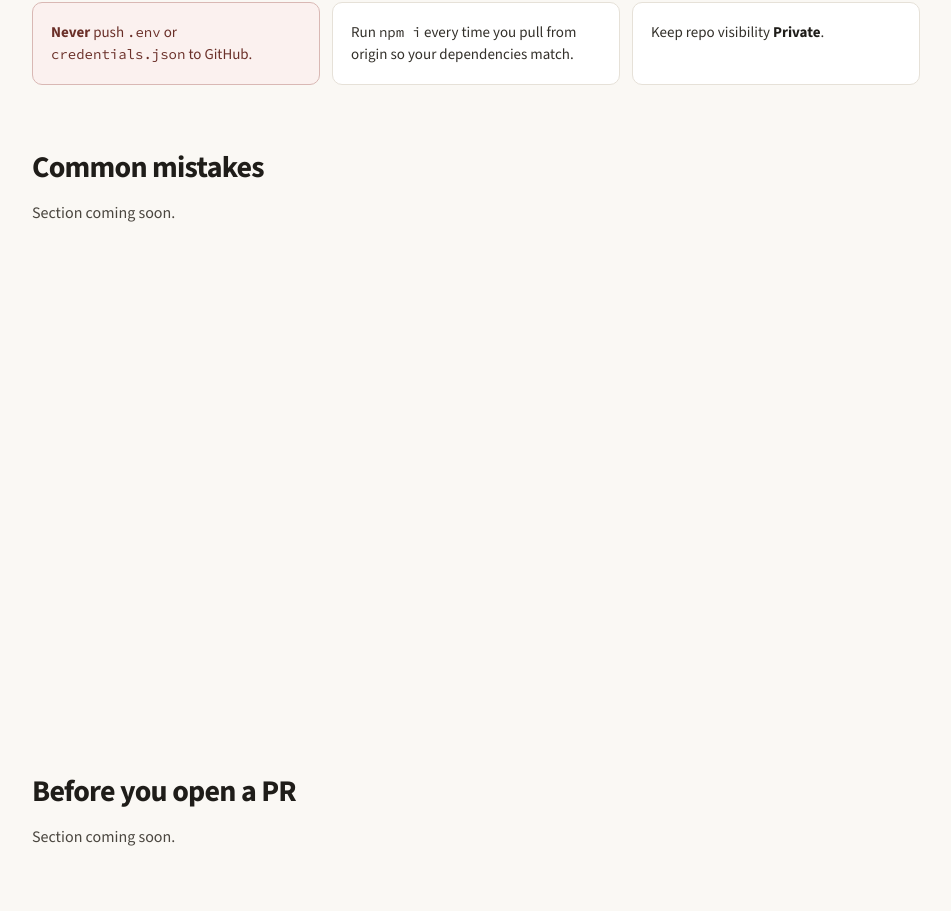
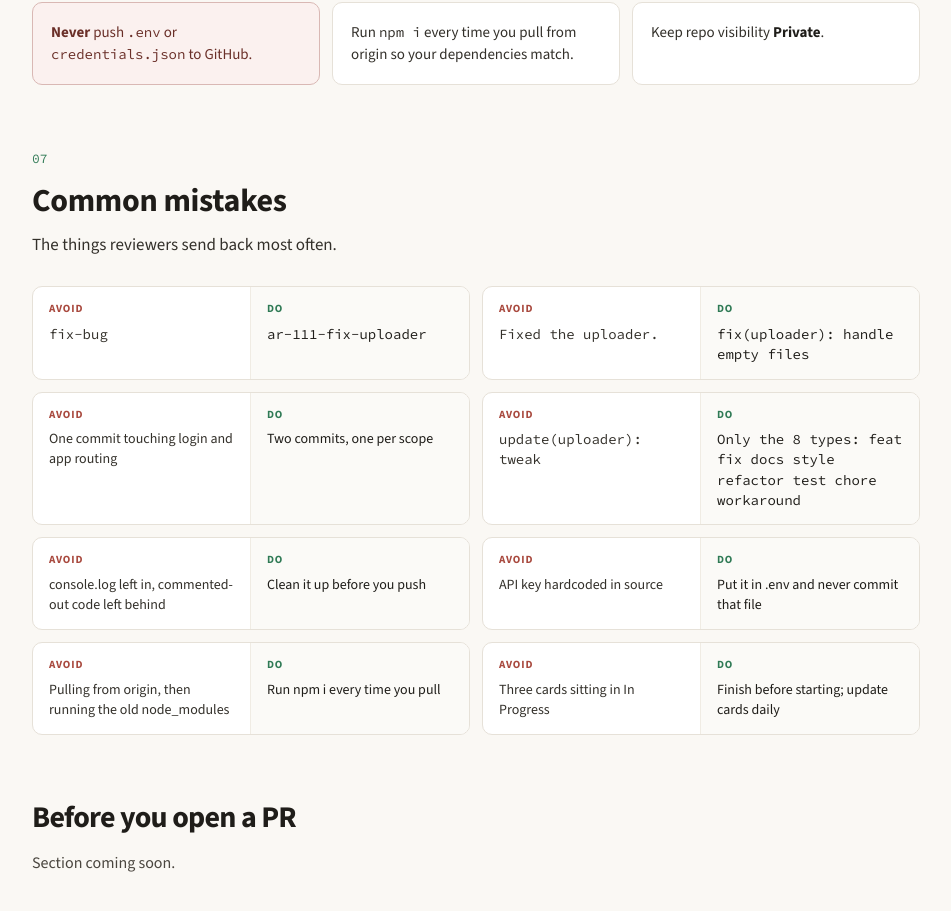
Before and after one commit to BizzNEST/Git-At-BizzNEST, a Next.js app: page / in a window 1280 px wide. Shown: the part 6733-7644 px from the top of the page, without its empty margins (284-1235 px from the left). Built offline with nearby package versions, Linux system fonts and the light colour scheme.

Commit message:
feat(mistakes):Add Common mistakes section

```diff
--- a/src/app/globals.css
+++ b/src/app/globals.css
@@ -30,6 +30,9 @@
   --color-rose: #fbf1ef;
   --color-rose-deep: #6a2f28;
 
+  --color-red: #a8483d;
+  --color-paper-soft: #fbfaf7;
+
   --breakpoint-desk: 901px;
 }
 
--- a/src/app/page.tsx
+++ b/src/app/page.tsx
@@ -1,5 +1,6 @@
 import Branches from "@/components/Branches";
 import Commits from "@/components/Commits";
+import CommonMistakes from "@/components/CommonMistakes";
 import Hero from "@/components/Hero";
 import HowWorkFlows from "@/components/HowWorkFlows";
 import ProjectBoard from "@/components/ProjectBoard";
@@ -20,8 +21,9 @@ export default function Home() {
         <PullRequests />
         <ProjectBoard />
         <RepoSetup />
+        <CommonMistakes />
         {/* Placeholder sections until each one is built. */}
-        {NAV_ITEMS.filter((item) => !["start", "branches", "commits", "pull-requests", "board", "setup"].includes(item.id)).map((item) => (
+        {NAV_ITEMS.filter((item) => !["start", "branches", "commits", "pull-requests", "board", "setup", "mistakes"].includes(item.id)).map((item) => (
           <section
             key={item.id}
             id={item.id}
--- /dev/null
+++ b/src/components/CommonMistakes.tsx
@@ -0,0 +1,50 @@
+import SectionHeading from "./SectionHeading";
+
+const MISTAKES = [
+  { bad: "fix-bug", good: "ar-111-fix-uploader", mono: true },
+  { bad: "Fixed the uploader.", good: "fix(uploader): handle empty files", mono: true },
+  { bad: "One commit touching login and app routing", good: "Two commits, one per scope", mono: false },
+  { bad: "update(uploader): tweak", good: "Only the 8 types: feat fix docs style refactor test chore workaround", mono: true },
+  { bad: "console.log left in, commented-out code left behind", good: "Clean it up before you push", mono: false },
+  { bad: "API key hardcoded in source", good: "Put it in .env and never commit that file", mono: false },
+  { bad: "Pulling from origin, then running the old node_modules", good: "Run npm i every time you pull", mono: false },
+  { bad: "Three cards sitting in In Progress", good: "Finish before starting; update cards daily", mono: false },
+];
+
+const labelClass = "text-[11px] font-bold uppercase tracking-[0.08em]";
+
+/** Section 07. Eight avoid/do pairs reviewers send back most often. */
+export default function CommonMistakes() {
+  return (
+    <section id="mistakes" className="flex scroll-mt-16 flex-col gap-7 desk:scroll-mt-0">
+      <SectionHeading num="07" title="Common mistakes">
+        The things reviewers send back most often.
+      </SectionHeading>
+
+      <div className="grid grid-cols-[repeat(auto-fit,minmax(min(300px,100%),1fr))] gap-3">
+        {MISTAKES.map((item) => {
+          const font = item.mono ? "font-mono" : "";
+          return (
+            <div
+              key={item.bad}
+              className="grid grid-cols-[repeat(auto-fit,minmax(130px,1fr))] overflow-hidden rounded-[10px] border border-line bg-white"
+            >
+              <div className="flex flex-col gap-1.5 border-r border-sand px-4 py-3.5">
+                <div className={`${labelClass} text-red`}>Avoid</div>
+                <div className={`text-sm leading-[1.45] text-ink-soft [overflow-wrap:anywhere] ${font}`}>
+                  {item.bad}
+                </div>
+              </div>
+              <div className="flex flex-col gap-1.5 bg-paper-soft px-4 py-3.5">
+                <div className={`${labelClass} text-green`}>Do</div>
+                <div className={`text-sm leading-[1.45] text-ink [overflow-wrap:anywhere] ${font}`}>
+                  {item.good}
+                </div>
+              </div>
+            </div>
+          );
+        })}
+      </div>
+    </section>
+  );
+}
```
